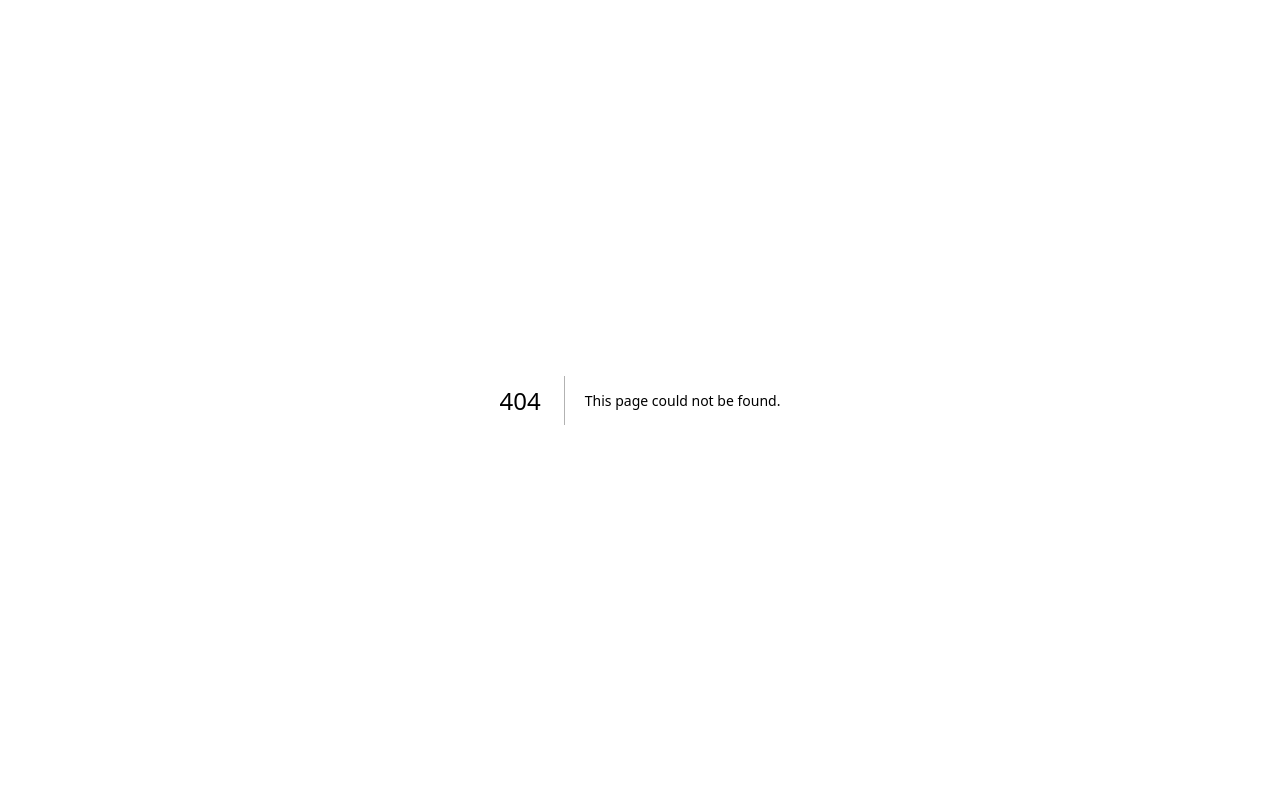
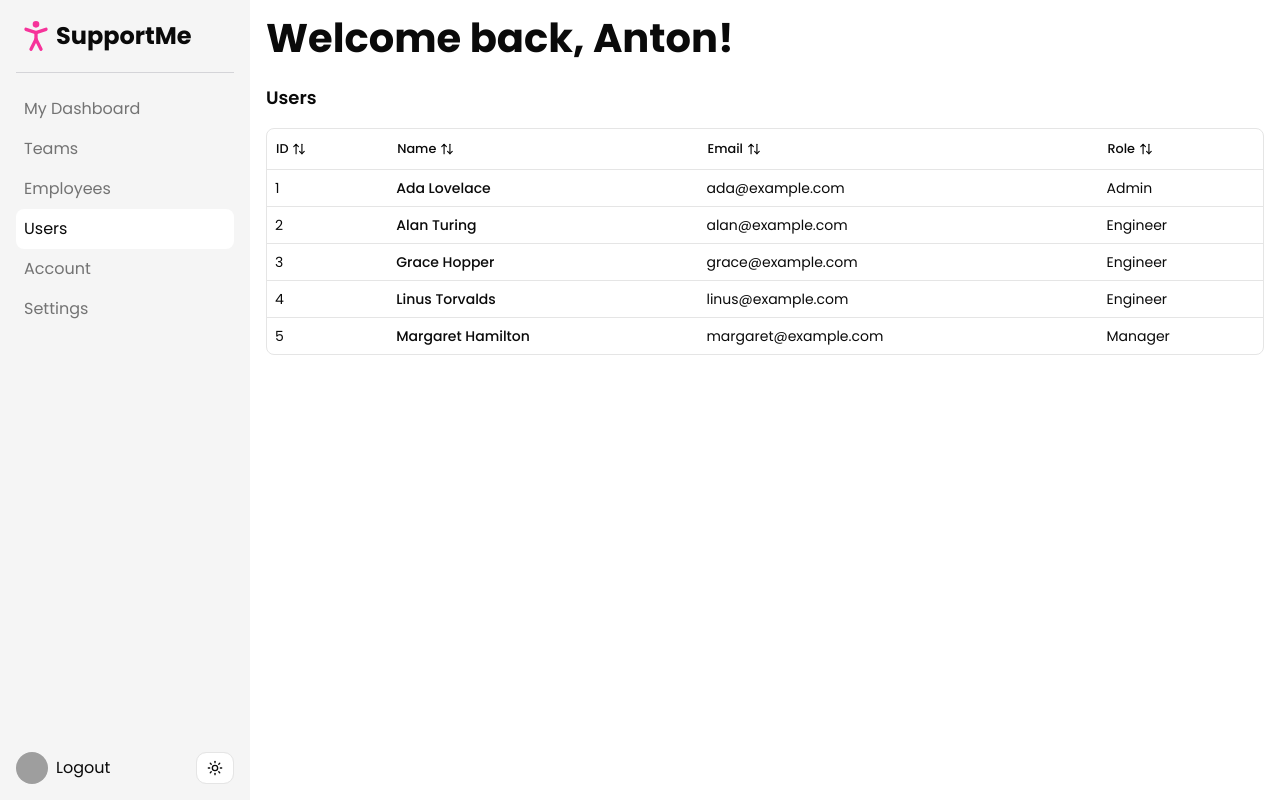
Before and after one commit to antonskripec/support-me-course, a Next.js app: page /dashboard/users in a window 1280 px wide. Before the commit this address had no page. Built offline with nearby package versions, Linux system fonts and the light colour scheme; grey boxes are pictures that could not be loaded.

Commit message:
Add @tanstack/react-table for enhanced data handling and implement user data table with sorting functionality

```diff
--- a/package.json
+++ b/package.json
@@ -10,6 +10,7 @@
   },
   "dependencies": {
     "@hookform/resolvers": "^5.2.2",
+    "@tanstack/react-table": "^8.21.3",
     "class-variance-authority": "^0.7.1",
     "clsx": "^2.1.1",
     "date-fns": "^4.1.0",
--- a/src/app/dashboard/components/employees-stats.tsx
+++ b/src/app/dashboard/components/employees-stats.tsx
@@ -10,18 +10,21 @@ export default function EmployeesStats()
 {
     return (
         <div className="grid lg:grid-cols-3 gap-4">
+
             <Card>
                 <CardHeader>
                     <CardDescription>Total employees</CardDescription>
                     <CardTitle>0</CardTitle>
                 </CardHeader>
             </Card>
+
             <Card>
                 <CardHeader>
                     <CardDescription>Active employees</CardDescription>
                     <CardTitle>0</CardTitle>
                 </CardHeader>
             </Card>
+
             <Card>
                 <CardHeader>
                     <CardDescription>Inactive employees</CardDescription>
--- a/src/app/dashboard/components/main-menu.tsx
+++ b/src/app/dashboard/components/main-menu.tsx
@@ -25,6 +25,10 @@ export default function MainMenu()
                     Employees
                 </MenuItem>
 
+                <MenuItem href="/dashboard/users">
+                    Users
+                </MenuItem>
+
                 <MenuItem href="/dashboard/account">
                     Account
                 </MenuItem>
--- /dev/null
+++ b/src/app/dashboard/users/columns.tsx
@@ -0,0 +1,60 @@
+"use client";
+
+import { ColumnDef } from "@tanstack/react-table";
+import { ArrowDown, ArrowUp, ArrowUpDown } from "lucide-react";
+import Link from "next/link";
+
+import { Button } from "@/components/ui/button";
+import type { User } from "@/app/api/users/data";
+
+function SortableHeader<TData>({
+    column,
+    label,
+}: {
+    column: import("@tanstack/react-table").Column<TData, unknown>;
+    label: string;
+})
+{
+    const sorted = column.getIsSorted();
+    const Icon = sorted === "asc" ? ArrowUp : sorted === "desc" ? ArrowDown : ArrowUpDown;
+
+    return (
+        <Button
+            variant="ghost"
+            size="sm"
+            onClick={() => column.toggleSorting(sorted === "asc")}
+            className="-ml-2.5"
+        >
+            {label}
+            <Icon />
+        </Button>
+    );
+}
+
+export const columns: ColumnDef<User>[] = [
+    {
+        accessorKey: "id",
+        header: ({ column }) => <SortableHeader column={column} label="ID" />,
+    },
+    {
+        accessorKey: "name",
+        header: ({ column }) => <SortableHeader column={column} label="Name" />,
+        cell: ({ row }) => (
+            <Link
+                href={`/dashboard/users/${row.original.id}`}
+                className="hover:underline font-medium"
+            >
+                {row.original.name}
+            </Link>
+        ),
+    },
+    {
+        accessorKey: "email",
+        header: ({ column }) => <SortableHeader column={column} label="Email" />,
+    },
+    {
+        accessorKey: "role",
+        header: ({ column }) => <SortableHeader column={column} label="Role" />,
+        cell: ({ row }) => <span className="capitalize">{row.original.role}</span>,
+    },
+];
--- /dev/null
+++ b/src/app/dashboard/users/data-table.tsx
@@ -0,0 +1,84 @@
+"use client";
+"use no memo";
+
+import * as React from "react";
+import
+{
+    ColumnDef,
+    SortingState,
+    flexRender,
+    getCoreRowModel,
+    getSortedRowModel,
+    useReactTable,
+} from "@tanstack/react-table";
+
+import
+{
+    Table,
+    TableBody,
+    TableCell,
+    TableHead,
+    TableHeader,
+    TableRow,
+} from "@/components/ui/table";
+
+type Props<TData, TValue> =
+    {
+        columns: ColumnDef<TData, TValue>[];
+        data: TData[];
+    };
+
+export function DataTable<TData, TValue>({ columns, data }: Props<TData, TValue>)
+{
+    const [sorting, setSorting] = React.useState<SortingState>([]);
+
+    const table = useReactTable(
+        {
+            data,
+            columns,
+            state: { sorting },
+            onSortingChange: setSorting,
+            getCoreRowModel: getCoreRowModel(),
+            getSortedRowModel: getSortedRowModel(),
+        });
+
+    return (
+        <div className="rounded-md border">
+            <Table>
+                <TableHeader>
+                    {table.getHeaderGroups().map((headerGroup) => (
+                        <TableRow key={headerGroup.id}>
+                            {headerGroup.headers.map((header) => (
+                                <TableHead key={header.id}>
+                                    {header.isPlaceholder
+                                        ? null
+                                        : flexRender(header.column.columnDef.header, header.getContext())}
+                                </TableHead>
+                            ))}
+                        </TableRow>
+                    ))}
+                </TableHeader>
+
+                <TableBody>
+                    {table.getRowModel().rows.length ? (
+                        table.getRowModel().rows.map((row) => (
+                            <TableRow key={row.id} data-state={row.getIsSelected() && "selected"}>
+                                {row.getVisibleCells().map((cell) => (
+                                    <TableCell key={cell.id}>
+                                        {flexRender(cell.column.columnDef.cell, cell.getContext())}
+                                    </TableCell>
+                                ))}
+                            </TableRow>
+                        ))
+                    ) : (
+                        <TableRow>
+                            <TableCell colSpan={columns.length} className="h-24 text-center">
+                                No users found.
+                            </TableCell>
+                        </TableRow>
+                    )}
+                </TableBody>
+            </Table>
+        </div>
+    );
+}
--- /dev/null
+++ b/src/app/dashboard/users/page.tsx
@@ -0,0 +1,21 @@
+import type { User } from "@/app/api/users/data";
+import { columns } from "./columns";
+import { DataTable } from "./data-table";
+
+export default async function UsersPage()
+{
+    const res = await fetch("http://localhost:3000/api/users", {
+        cache: "no-store",
+    });
+
+    if (!res.ok) throw new Error("Failed to load users");
+
+    const users: User[] = await res.json();
+
+    return (
+        <div className="space-y-4">
+            <h2 className="text-lg font-semibold">Users</h2>
+            <DataTable columns={columns} data={users} />
+        </div>
+    );
+}
--- /dev/null
+++ b/src/components/ui/table.tsx
@@ -0,0 +1,116 @@
+"use client"
+
+import * as React from "react"
+
+import { cn } from "@/lib/utils"
+
+function Table({ className, ...props }: React.ComponentProps<"table">) {
+  return (
+    <div
+      data-slot="table-container"
+      className="relative w-full overflow-x-auto"
+    >
+      <table
+        data-slot="table"
+        className={cn("w-full caption-bottom text-sm", className)}
+        {...props}
+      />
+    </div>
+  )
+}
+
+function TableHeader({ className, ...props }: React.ComponentProps<"thead">) {
+  return (
+    <thead
+      data-slot="table-header"
+      className={cn("[&_tr]:border-b", className)}
+      {...props}
+    />
+  )
+}
+
+function TableBody({ className, ...props }: React.ComponentProps<"tbody">) {
+  return (
+    <tbody
+      data-slot="table-body"
+      className={cn("[&_tr:last-child]:border-0", className)}
+      {...props}
+    />
+  )
+}
+
+function TableFooter({ className, ...props }: React.ComponentProps<"tfoot">) {
+  return (
+    <tfoot
+      data-slot="table-footer"
+      className={cn(
+        "border-t bg-muted/50 font-medium [&>tr]:last:border-b-0",
+        className
+      )}
+      {...props}
+    />
+  )
+}
+
+function TableRow({ className, ...props }: React.ComponentProps<"tr">) {
+  return (
+    <tr
+      data-slot="table-row"
+      className={cn(
+        "border-b transition-colors hover:bg-muted/50 has-aria-expanded:bg-muted/50 data-[state=selected]:bg-muted",
+        className
+      )}
+      {...props}
+    />
+  )
+}
+
+function TableHead({ className, ...props }: React.ComponentProps<"th">) {
+  return (
+    <th
+      data-slot="table-head"
+      className={cn(
+        "h-10 px-2 text-left align-middle font-medium whitespace-nowrap text-foreground [&:has([role=checkbox])]:pr-0",
+        className
+      )}
+      {...props}
+    />
+  )
+}
+
+function TableCell({ className, ...props }: React.ComponentProps<"td">) {
+  return (
+    <td
+      data-slot="table-cell"
+      className={cn(
+        "p-2 align-middle whitespace-nowrap [&:has([role=checkbox])]:pr-0",
+        className
+      )}
+      {...props}
+    />
+  )
+}
+
+function TableCaption({
+  className,
+  ...props
+}: React.ComponentProps<"caption">) {
+  return (
+    <caption
+      data-slot="table-caption"
+      className={cn("mt-4 text-sm text-muted-foreground", className)}
+      {...props}
+    />
+  )
+}
+
+export {
+  Table,
+  TableHeader,
+  TableBody,
+  TableFooter,
+  TableHead,
+  TableRow,
+  TableCell,
+  TableCaption,
+}
```
Also changed, not shown: 1 other file (tests, documents, lock files or other folders). Lines whose indentation alone changed are shown as unchanged.
